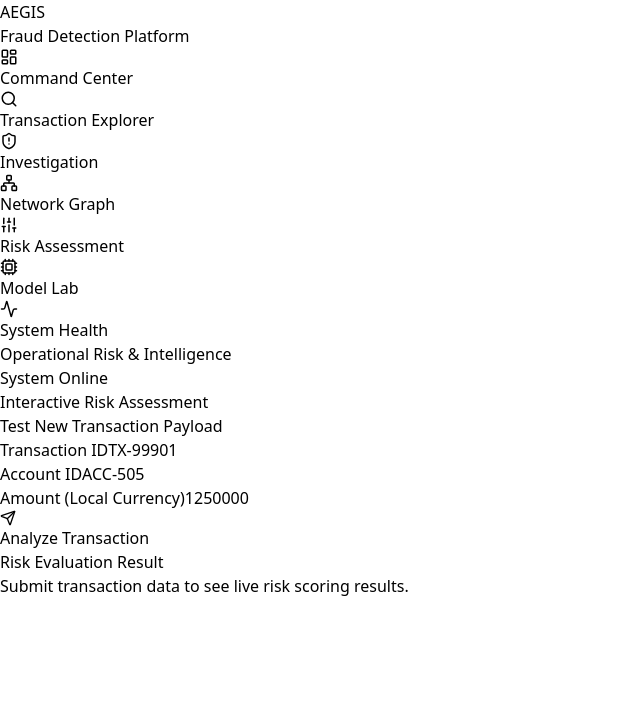
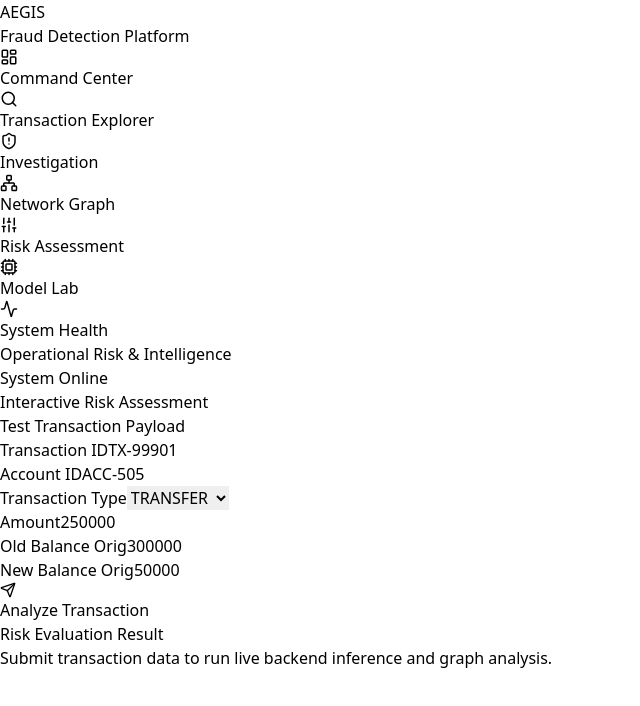
Before and after one commit to razeequtama/aegis-fraud-detection, a React (Vite) app in the folder frontend/: page /assessment in a window 1280 px wide. Shown: the top 706 px of the page, without its empty margins (0-640 px from the left). Built offline with nearby package versions, Linux system fonts and the light colour scheme.

Commit message:
Connect Risk Assessment page to use ML model

```diff
--- a/frontend/src/pages/RiskAssessment.tsx
+++ b/frontend/src/pages/RiskAssessment.tsx
@@ -1,41 +1,60 @@
 import React, { useState } from 'react';
-import { Sliders, Send } from 'lucide-react';
+import { Sliders, Send, Loader2, AlertCircle } from 'lucide-react';
+import { apiClient } from '../api/client';
 
 export const RiskAssessment: React.FC = () => {
   const [formData, setFormData] = useState({
     transaction_id: 'TX-99901',
     account_id: 'ACC-505',
-    amount: 1250000,
+    amount: 250000.0,
+    type: 'TRANSFER',
+    oldbalanceOrg: 300000.0,
+    newbalanceOrig: 50000.0,
+    oldbalanceDest: 0.0,
+    newbalanceDest: 250000.0,
     device_id: 'DEV-888',
     session_id: 'SES-102',
   });
 
   const [result, setResult] = useState<any>(null);
+  const [loading, setLoading] = useState(false);
+  const [errorMessage, setErrorMessage] = useState<string | null>(null);
 
-  const handleSubmit = (e: React.FormEvent) => {
+  const handleSubmit = async (e: React.FormEvent) => {
     e.preventDefault();
-    // Simulasi respons backend FastAPI
-    setResult({
-      transaction_id: formData.transaction_id,
-      risk_score: 0.82,
-      decision: 'DECLINE',
-      model_version: 'aegis-0.1.0',
-      latency_ms: 38,
-      signals: [
-        { name: 'high_amount_anomaly', description: 'Transaction amount significantly exceeds user historical average.' },
-        { name: 'velocity_burst', description: 'Multiple attempts in short timeframe.' },
-      ],
-    });
+    setLoading(true);
+    setErrorMessage(null);
+
+    try {
+      const response = await apiClient.post('/risk-assessments', formData);
+      setResult(response.data);
+    } catch (error: any) {
+      console.error('Failed to evaluate risk via backend:', error);
+      setErrorMessage(
+        error.response?.data?.detail || 'Failed to connect to FastAPI backend. Ensure uvicorn is running.'
+      );
+    } finally {
+      setLoading(false);
+    }
   };
 
   return (
     <div className="space-y-6">
       <h2 className="text-2xl font-bold text-slate-100">Interactive Risk Assessment</h2>
 
+      {errorMessage && (
+        <div className="p-4 bg-rose-500/10 border border-rose-500/30 rounded-xl flex items-center gap-3 text-rose-400 text-sm">
+          <AlertCircle size={20} />
+          <span>{errorMessage}</span>
+        </div>
+      )}
+
       <div className="grid grid-cols-1 md:grid-cols-2 gap-6">
         {/* Form */}
         <form onSubmit={handleSubmit} className="bg-slate-900 border border-slate-800 p-6 rounded-xl space-y-4">
-          <h3 className="text-lg font-semibold text-slate-200">Test New Transaction Payload</h3>
+          <h3 className="text-lg font-semibold text-slate-200">Test Transaction Payload</h3>
+
+          <div className="grid grid-cols-2 gap-4">
             <div>
               <label className="block text-xs text-slate-400 mb-1">Transaction ID</label>
               <input
@@ -54,8 +73,25 @@ export const RiskAssessment: React.FC = () => {
                 className="w-full bg-slate-950 border border-slate-800 rounded-lg px-4 py-2 text-sm text-slate-100 focus:outline-none focus:border-cyan-500"
               />
             </div>
+          </div>
+
+          <div className="grid grid-cols-2 gap-4">
             <div>
-            <label className="block text-xs text-slate-400 mb-1">Amount (Local Currency)</label>
+              <label className="block text-xs text-slate-400 mb-1">Transaction Type</label>
+              <select
+                value={formData.type}
+                onChange={(e) => setFormData({ ...formData, type: e.target.value })}
+                className="w-full bg-slate-950 border border-slate-800 rounded-lg px-4 py-2 text-sm text-slate-100 focus:outline-none focus:border-cyan-500"
+              >
+                <option value="TRANSFER">TRANSFER</option>
+                <option value="CASH_OUT">CASH_OUT</option>
+                <option value="PAYMENT">PAYMENT</option>
+                <option value="DEBIT">DEBIT</option>
+                <option value="CASH_IN">CASH_IN</option>
+              </select>
+            </div>
+            <div>
+              <label className="block text-xs text-slate-400 mb-1">Amount</label>
               <input
                 type="number"
                 value={formData.amount}
@@ -63,11 +99,36 @@ export const RiskAssessment: React.FC = () => {
                 className="w-full bg-slate-950 border border-slate-800 rounded-lg px-4 py-2 text-sm text-slate-100 focus:outline-none focus:border-cyan-500"
               />
             </div>
+          </div>
+
+          <div className="grid grid-cols-2 gap-4">
+            <div>
+              <label className="block text-xs text-slate-400 mb-1">Old Balance Orig</label>
+              <input
+                type="number"
+                value={formData.oldbalanceOrg}
+                onChange={(e) => setFormData({ ...formData, oldbalanceOrg: Number(e.target.value) })}
+                className="w-full bg-slate-950 border border-slate-800 rounded-lg px-4 py-2 text-sm text-slate-100 focus:outline-none focus:border-cyan-500"
+              />
+            </div>
+            <div>
+              <label className="block text-xs text-slate-400 mb-1">New Balance Orig</label>
+              <input
+                type="number"
+                value={formData.newbalanceOrig}
+                onChange={(e) => setFormData({ ...formData, newbalanceOrig: Number(e.target.value) })}
+                className="w-full bg-slate-950 border border-slate-800 rounded-lg px-4 py-2 text-sm text-slate-100 focus:outline-none focus:border-cyan-500"
+              />
+            </div>
+          </div>
+
           <button
             type="submit"
-            className="w-flex flex items-center justify-center gap-2 w-full bg-cyan-600 hover:bg-cyan-500 text-white font-semibold py-2.5 rounded-lg transition-colors mt-4"
+            disabled={loading}
+            className="flex items-center justify-center gap-2 w-full bg-cyan-600 hover:bg-cyan-500 text-white font-semibold py-2.5 rounded-lg transition-colors mt-4 disabled:opacity-50"
           >
-            <Send size={16} /> Analyze Transaction
+            {loading ? <Loader2 size={16} className="animate-spin" /> : <Send size={16} />}
+            {loading ? 'Evaluating Model & Graph...' : 'Analyze Transaction'}
           </button>
         </form>
 
@@ -79,29 +140,36 @@ export const RiskAssessment: React.FC = () => {
               <div className="space-y-4 text-sm">
                 <div className="flex justify-between p-3 bg-slate-950 rounded-lg border border-slate-800">
                   <span className="text-slate-400">Risk Score:</span>
-                  <span className="font-bold text-rose-400 text-lg">{result.risk_score}</span>
+                  <span className={`font-bold text-lg ${result.risk_score > 0.75 ? 'text-rose-400' : result.risk_score >= 0.4 ? 'text-amber-400' : 'text-emerald-400'}`}>
+                    {result.risk_score}
+                  </span>
                 </div>
                 <div className="flex justify-between p-3 bg-slate-950 rounded-lg border border-slate-800">
                   <span className="text-slate-400">Suggested Decision:</span>
-                  <span className="font-bold text-rose-400 px-2 py-0.5 bg-rose-500/10 rounded">{result.decision}</span>
+                  <span className="font-bold uppercase px-2 py-0.5 rounded text-xs bg-slate-800 text-cyan-400 border border-cyan-500/20">
+                    {result.decision}
+                  </span>
                 </div>
                 <div className="flex justify-between p-3 bg-slate-950 rounded-lg border border-slate-800">
-                  <span className="text-slate-400">Processing Latency:</span>
-                  <span className="font-mono text-cyan-400">{result.latency_ms} ms</span>
+                  <span className="text-slate-400">Model Version:</span>
+                  <span className="font-mono text-slate-200">{result.model_version}</span>
                 </div>
+
                 <div>
-                  <span className="text-xs text-slate-400 block mb-2">Triggered Signals:</span>
-                  <ul className="space-y-2">
-                    {result.signals.map((sig: any, idx: number) => (
+                  <span className="text-xs text-slate-400 block mb-2">Triggered Signals & Graph Metrics:</span>
+                  <ul className="space-y-2 max-h-40 overflow-y-auto">
+                    {result.signals?.map((sig: any, idx: number) => (
                       <li key={idx} className="p-2 bg-slate-950 rounded border border-slate-800 text-xs text-slate-300">
-                        <strong>{sig.name}:</strong> {sig.description}
+                        <strong className="text-cyan-400">{sig.name}:</strong> {sig.description}
                       </li>
                     ))}
                   </ul>
                 </div>
               </div>
             ) : (
-              <p className="text-sm text-slate-500 italic text-center py-20">Submit transaction data to see live risk scoring results.</p>
+              <p className="text-sm text-slate-500 italic text-center py-20">
+                Submit transaction data to run live backend inference and graph analysis.
+              </p>
             )}
           </div>
         </div>
```
Also changed, not shown: 1 other file (tests, documents, lock files or other folders). Lines whose indentation alone changed are shown as unchanged.
